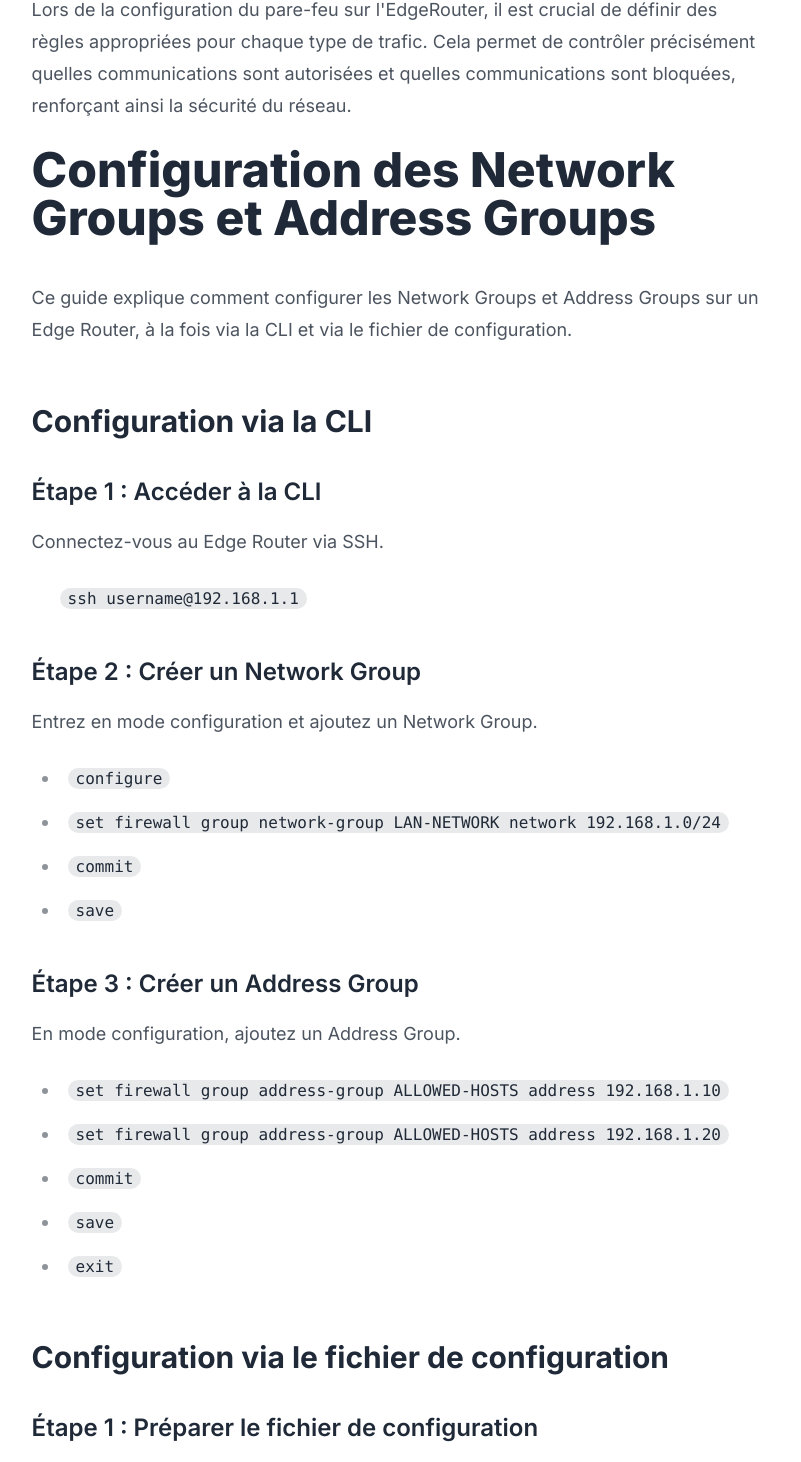
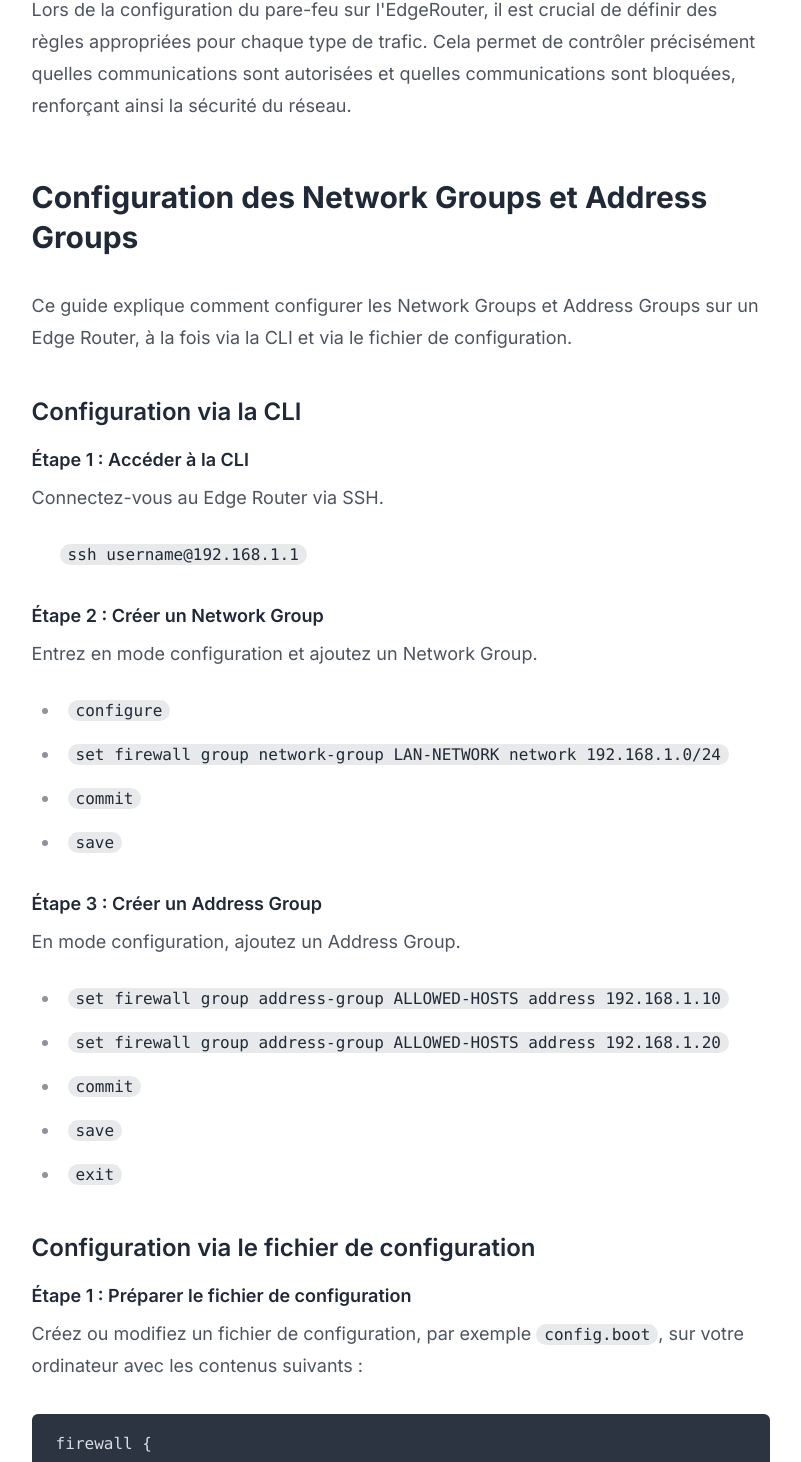
Before and after one commit to DorianMaliszewski/coco-eg, a Next.js app in the folder app/: page /coco-eg/docs/firewall in a window 1280 px wide. Shown: the part 1790-3252 px from the top of the page, without its empty margins (394-1195 px from the left). Built offline with nearby package versions, Linux system fonts and the light colour scheme.

Commit message:
fix: tags

```diff
--- a/app/src/app/docs/firewall/groups.js
+++ b/app/src/app/docs/firewall/groups.js
@@ -1,23 +1,23 @@
 export default function Groups() {
   return (
     <section id="groups">
-      <h1>
+      <h2>
         Configuration des Network Groups et Address Groups
-      </h1>
+      </h2>
       <p>
         Ce guide explique comment configurer les Network Groups et Address
         Groups sur un Edge Router, à la fois via la CLI et via le fichier de
         configuration.
       </p>
 
-      <h2>Configuration via la CLI</h2>
-      <h3>Étape 1 : Accéder à la CLI</h3>
+      <h3>Configuration via la CLI</h3>
+      <h4>Étape 1 : Accéder à la CLI</h4>
       <p>Connectez-vous au Edge Router via SSH.</p>
       <ul>
         <code>ssh username@192.168.1.1</code>
       </ul>
 
-      <h3>Étape 2 : Créer un Network Group</h3>
+      <h4>Étape 2 : Créer un Network Group</h4>
       <p>Entrez en mode configuration et ajoutez un Network Group.</p>
       <ul>
         <li>
@@ -36,7 +36,7 @@
         </li>
       </ul>
 
-      <h3>Étape 3 : Créer un Address Group</h3>
+      <h4>Étape 3 : Créer un Address Group</h4>
       <p>En mode configuration, ajoutez un Address Group.</p>
       <ul>
         <li>
@@ -60,8 +60,8 @@
         </li>
       </ul>
 
-      <h2>Configuration via le fichier de configuration</h2>
-      <h3>Étape 1 : Préparer le fichier de configuration</h3>
+      <h3>Configuration via le fichier de configuration</h3>
+      <h4>Étape 1 : Préparer le fichier de configuration</h4>
       <p>
         Créez ou modifiez un fichier de configuration, par exemple{" "}
         <code>config.boot</code>, sur votre ordinateur avec les contenus
```
